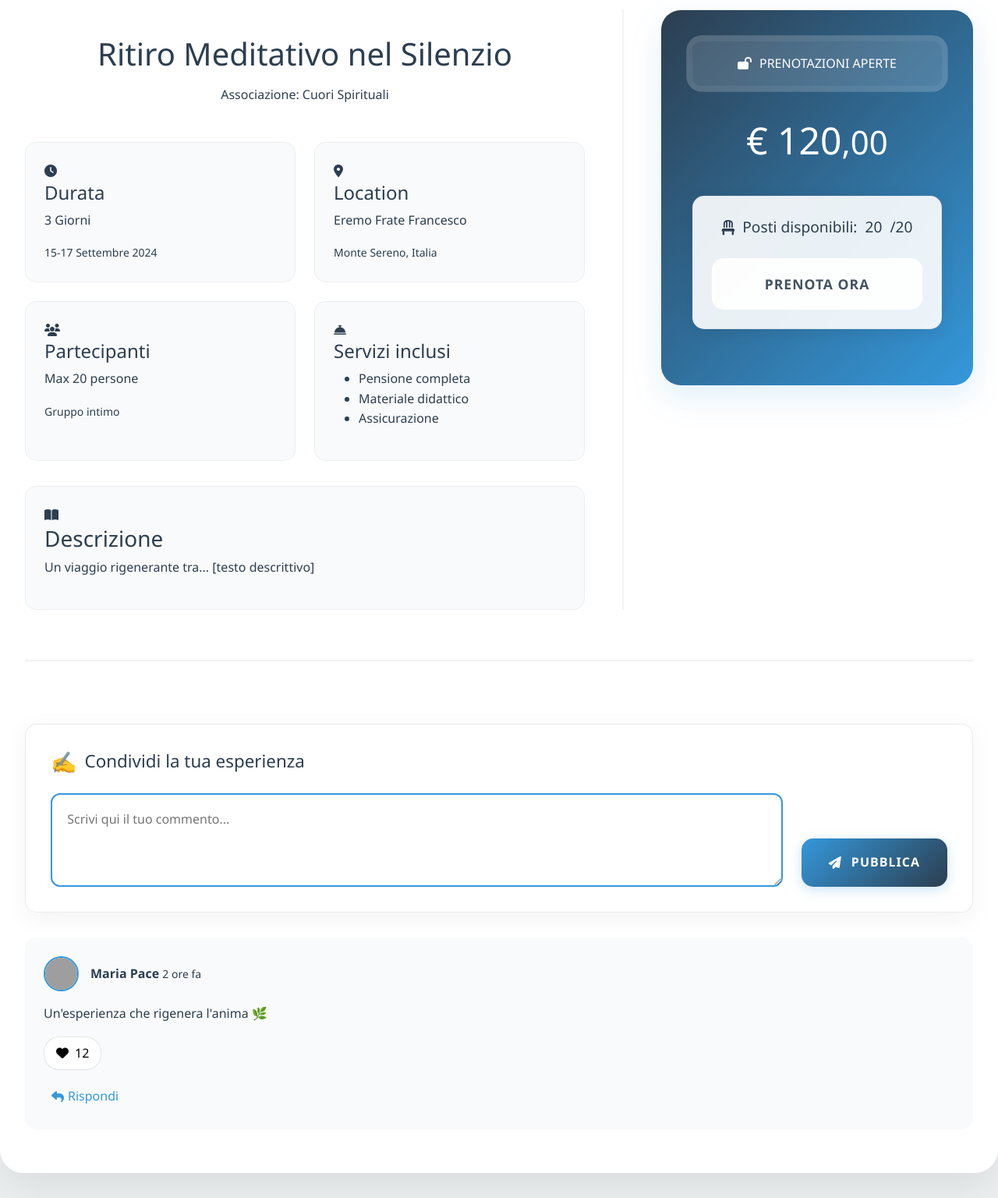
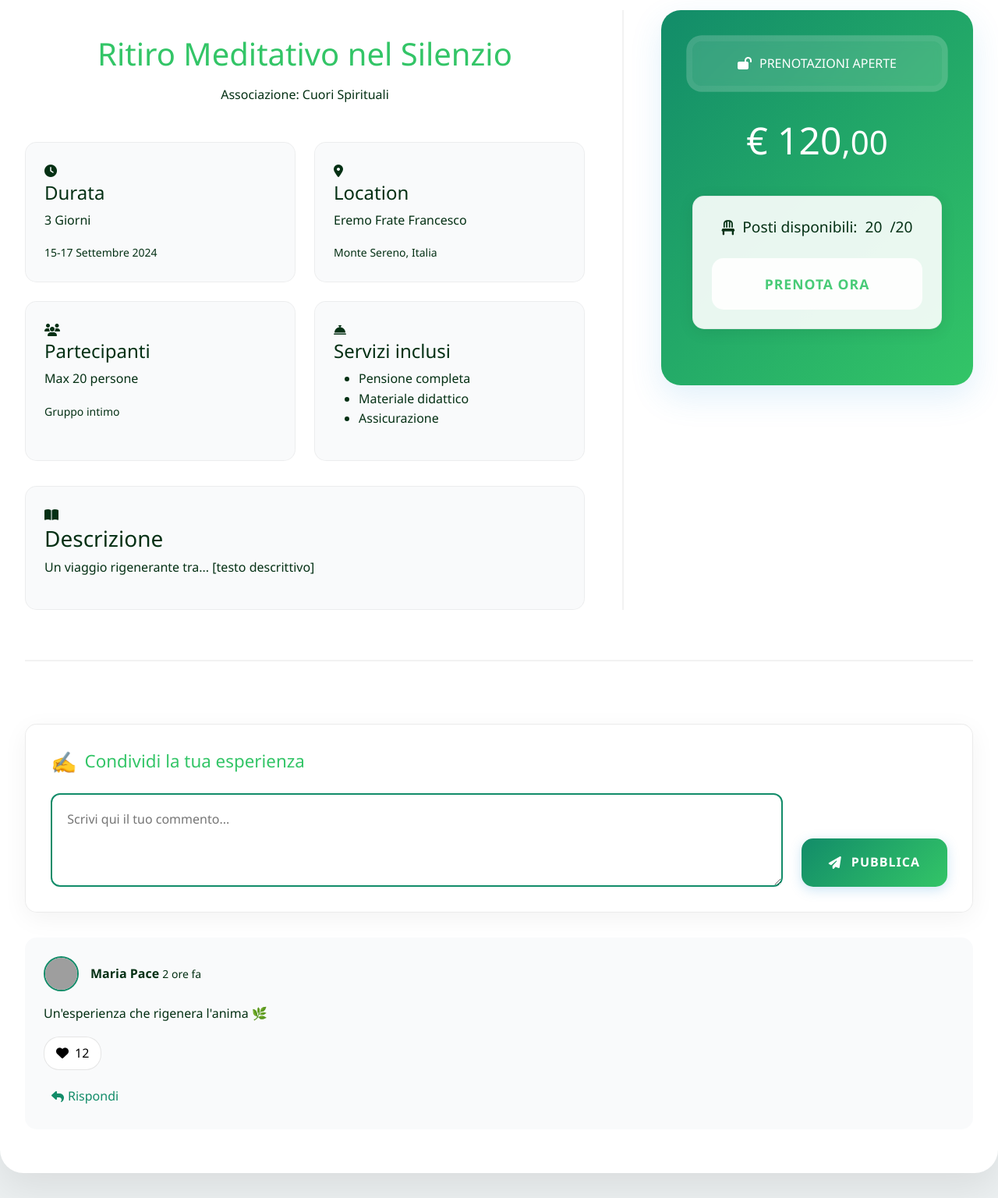
Before and after one commit to ProjetEremo/ProgettoEremo, a PHP site: page /evento.html in a window 1280 px wide. Shown: the part 547-2083 px from the top of the page at 78% size. Run offline with PHP 8.4, Linux system fonts and the light colour scheme; some libraries are stand-ins or nearby versions; grey boxes are pictures that could not be loaded.

Commit message:
Cambio palette

```diff
--- a/eremo/src/evento.html
+++ b/eremo/src/evento.html
@@ -41,7 +41,7 @@
     }
 
     .booking-panel {
-        background: linear-gradient(135deg, #2C3E50, #3498DB);
+        background: var(--gradient);
         border-radius: 25px;
         padding: 2.5rem;
         box-shadow: 0 15px 40px rgba(52,152,219,0.15);
@@ -208,7 +208,7 @@
 
 <div class="event-card">
     <div class="event-media">
-        <img src="images/meditation.jpg" alt="Event image" class="event-image" loading="lazy">
+        <img src="https://picsum.photos/1920/1080?random=1?natureleafgreen" alt="Event image" class="event-image" loading="lazy">
     </div>
 
     <div class="main-grid">
--- a/eremo/src/style.css
+++ b/eremo/src/style.css
@@ -1,9 +1,10 @@
+/* Aggiungi questi stili */
 :root {
-  --primary: #2C3E50;
-  --secondary: #3498DB;
+  --primary: #33c567;
+  --secondary: #128c69;
   --accent: #E74C3C;
   --light: #ECF0F1;
-  --dark: #2C3E50;
+  --dark: #043014;
   --gradient: linear-gradient(135deg, var(--secondary), var(--primary));
 }
 * {
@@ -243,7 +244,7 @@ body {
 
   .seats-available {
     font-size: 1.2em;
-    color: var(--primary);
+    color: var(--dark);
     display: flex;
     align-items: center;
     gap: 10px;
```
Also changed, not shown: eremo/src/index.html (+20 -25 lines).
